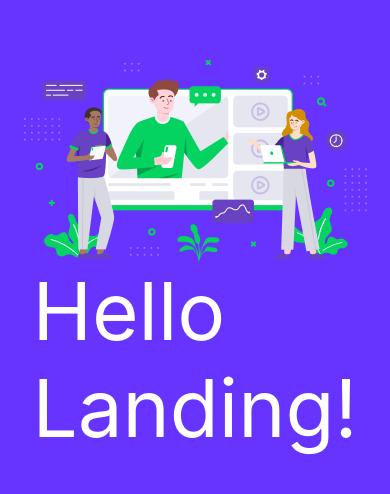
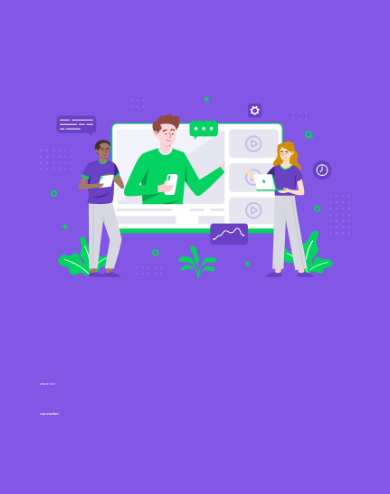
Before and after one commit to Eduardo-SO/Proffy, a React Native app: screen / in a window 390 px wide. Shown: the part 164-658 px from the top of the page. Built offline with nearby package versions, Linux system fonts and the light colour scheme.

Commit message:
Add landing page initial styles

```diff
--- a/package.json
+++ b/package.json
@@ -8,7 +8,10 @@
     "eject": "expo eject"
   },
   "dependencies": {
+    "@expo-google-fonts/archivo": "^0.1.0",
+    "@expo-google-fonts/poppins": "^0.1.0",
     "expo": "~38.0.8",
+    "expo-font": "~8.2.1",
     "expo-status-bar": "^1.0.2",
     "react": "~16.11.0",
     "react-dom": "~16.11.0",
--- a/src/pages/Landing/index.tsx
+++ b/src/pages/Landing/index.tsx
@@ -1,15 +1,23 @@
 import React from 'react';
 import { Image } from 'react-native';
 
-import { Container, Title } from './styles';
+import {
+   Container,
+   Banner,
+   Title,
+   TitleBold,
+  } from './styles';
 
 import landingImage from '../../assets/images/landing.png';
 
 const Landing: React.FC = () => {
   return (
     <Container>
-      <Image source={landingImage} />
-      <Title>Hello Landing!</Title>
+      <Banner source={landingImage} />
+      <Title>
+        Seja bem-vindo! {'\n'}
+        <TitleBold>O que deseja fazer?</TitleBold>
+      </Title>
     </Container>
   )
 };
--- a/src/pages/Landing/styles.ts
+++ b/src/pages/Landing/styles.ts
@@ -2,13 +2,27 @@ import styled from 'styled-components/native';
 
 export const Container = styled.View`
   flex: 1;
-  background-color: #63f;
-  align-items: center;
   justify-content: center;
+
   padding: 40px;
+
+  background-color: #8257e5;
+`;
+
+export const Banner = styled.Image`
+  width: 100%;
+  resize-mode: contain;
 `;
 
 export const Title = styled.Text`
+  margin-top: 80px;
+
   color: #fff;
-  font-size: 80px;
+
+  font-size: 2e0px;
+  line-height: 30px;
 `;
+
+export const TitleBold = styled.Text`
+  font-weight: bold;
+`;
```
Also changed, not shown: 1 other file (tests, documents, lock files or other folders).
